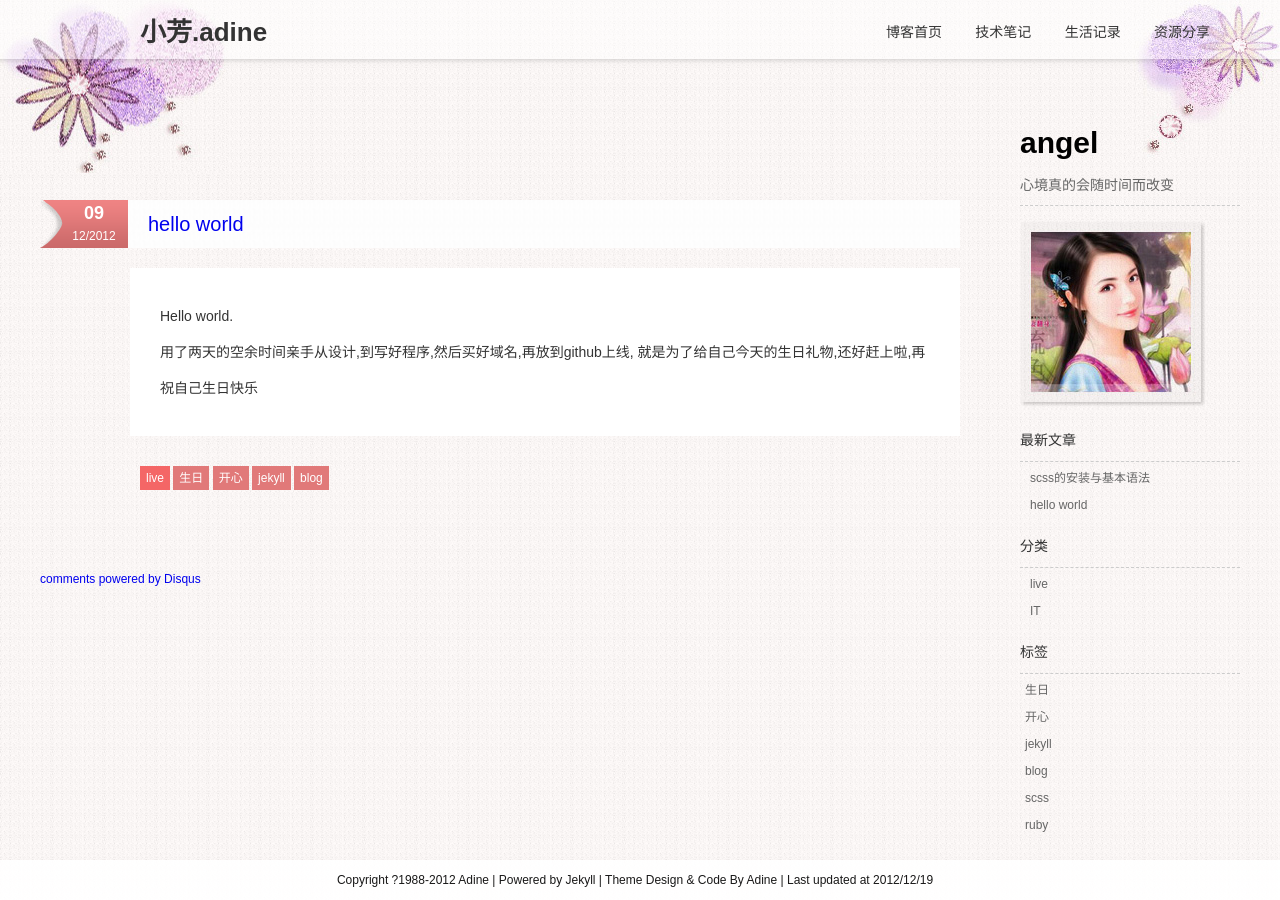
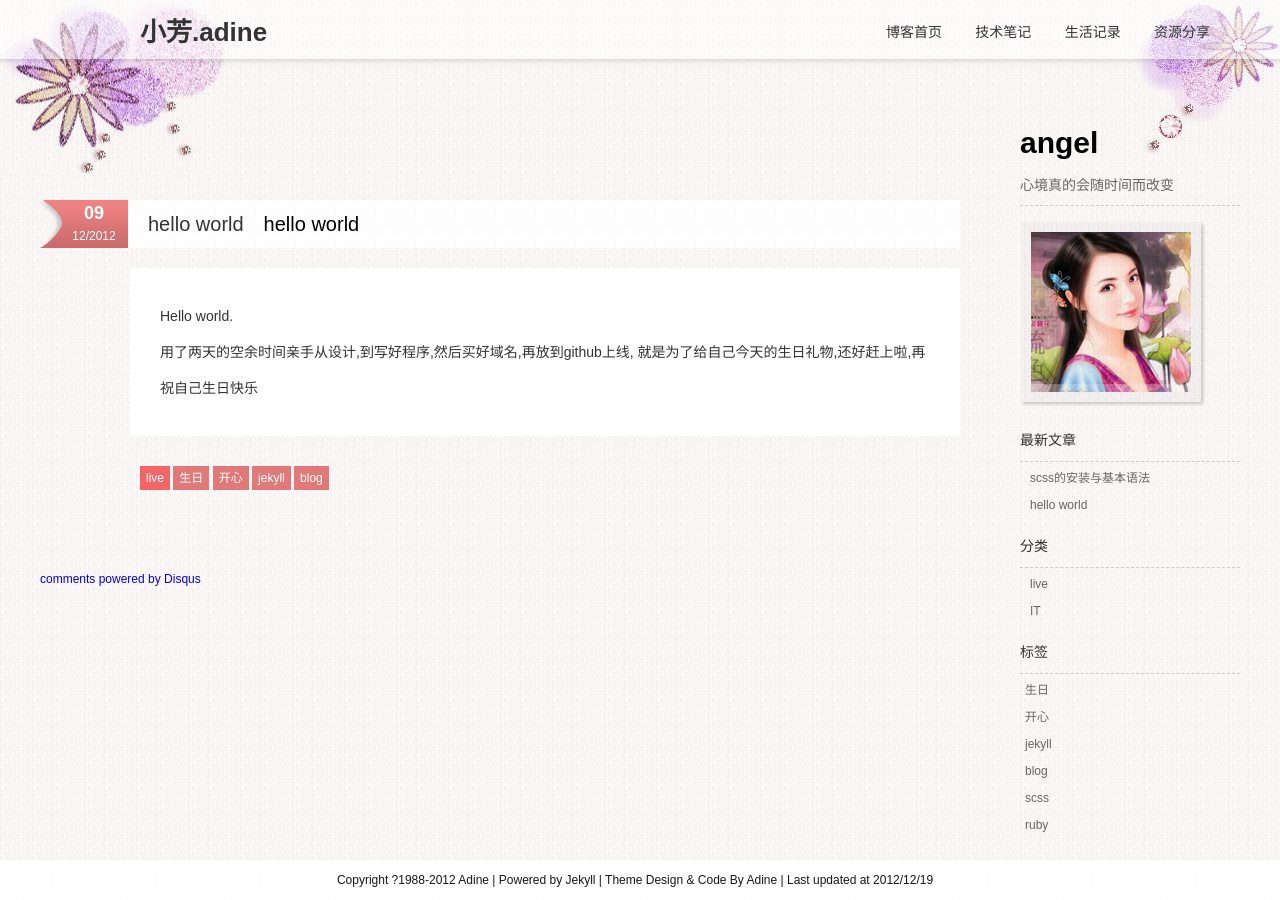
Before and after one commit to adine-zhu/myblog, a Jekyll site: the page built from _posts/2012-12-09-hello.md, in a window 1280 px wide. Built offline with Jekyll 4.4.1, drawn with Linux system fonts in a browser that asks for light colours; comment, search, counter and statistics services are not loaded.

Commit message:
update html

```diff
--- a/_layouts/post.html
+++ b/_layouts/post.html
@@ -6,6 +6,7 @@ layout: default
     <div class="clearfix title">
        <p class="date fl"> <span>{{ page.date | date: "%d" }}</span><br>{{ page.date | date: "%m" }}/{{ page.date | date: "%Y" }}</p>
         <h1 class="fl"><a href="#">{{ page.title }}</a></h1>
+        <h1 class="fl title-color">{{ page.title }}</h1>
     </div>
     <div class="text article">{{ page.content }}</div>
    <div class="clearfix item-foot">
--- a/css/master.css
+++ b/css/master.css
@@ -192,7 +192,7 @@ a.tag-link:hover{background:#f46666;}
 	font-weight:bold;
 	}
 
-.wraper-avatar h1 a{
+h1 a{
 	color:#333333;
 }
 
```
